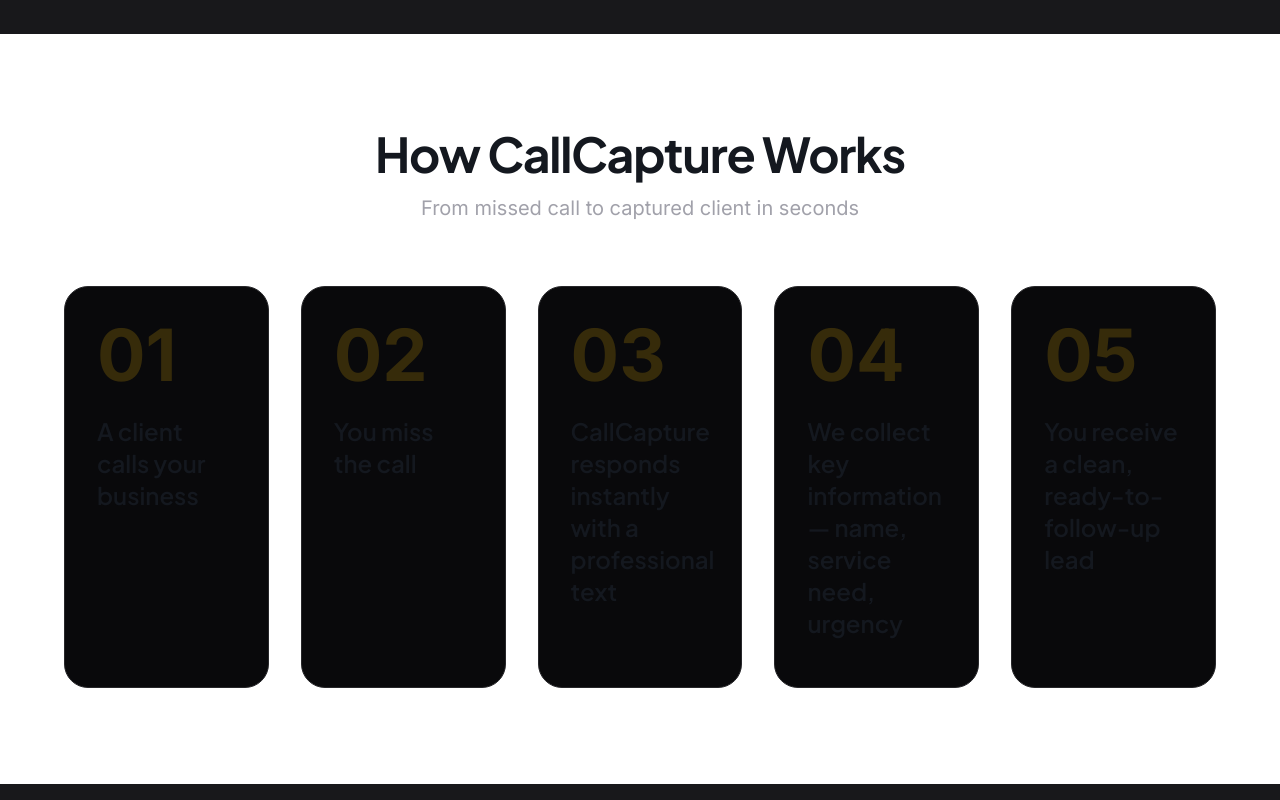
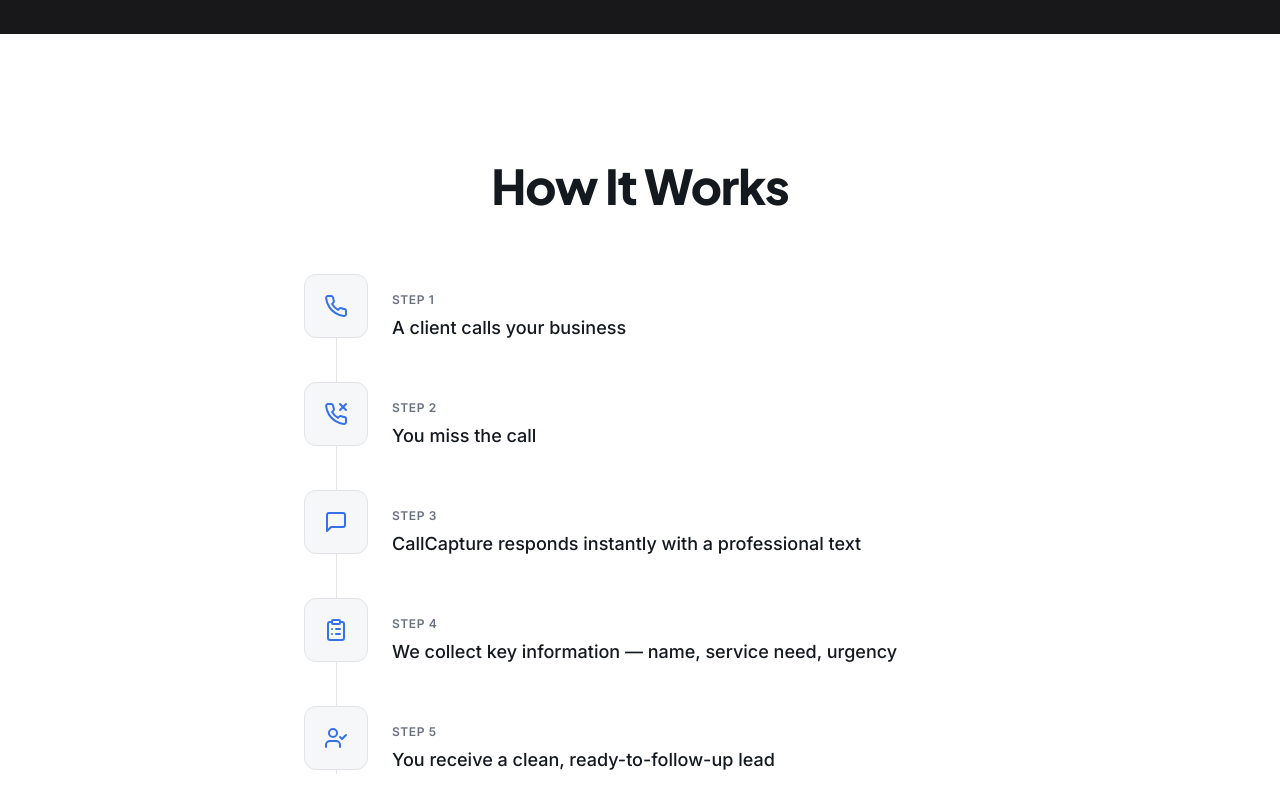
Before and after one commit to birdsinspace-gif/callcapture-nextjs, a Next.js app: page / in a window 1280 px wide. Shown: the part 1380-2180 px from the top of the page. Built offline with nearby package versions, Linux system fonts and the light colour scheme.

Commit message:
Update HowItWorks.tsx

```diff
--- a/src/components/landing/HowItWorks.tsx
+++ b/src/components/landing/HowItWorks.tsx
@@ -1,29 +1,62 @@
-export default function HowItWorks() {
+"use client";
+
+import { motion } from "framer-motion";
+import { Phone, PhoneMissed, MessageSquare, ClipboardList, UserCheck } from "lucide-react";
+
 const steps = [
-    { num: "01", title: "A client calls your business" },
-    { num: "02", title: "You miss the call" },
-    { num: "03", title: "CallCapture responds instantly with a professional text" },
-    { num: "04", title: "We collect key information — name, service need, urgency" },
-    { num: "05", title: "You receive a clean, ready-to-follow-up lead" },
+  { icon: Phone, title: "A client calls your business" },
+  { icon: PhoneMissed, title: "You miss the call" },
+  { icon: MessageSquare, title: "CallCapture responds instantly with a professional text" },
+  { icon: ClipboardList, title: "We collect key information \u2014 name, service need, urgency" },
+  { icon: UserCheck, title: "You receive a clean, ready-to-follow-up lead" },
 ];
 
+const HowItWorks = () => (
+  <section className="bg-background py-24 md:py-32">
+    <div className="container mx-auto px-6">
+      <motion.h2
+        className="text-center font-display text-3xl font-extrabold tracking-tight text-foreground md:text-5xl"
+        initial={{ opacity: 0, y: 20 }}
+        whileInView={{ opacity: 1, y: 0 }}
+        viewport={{ once: true }}
+        transition={{ duration: 0.6 }}
+      >
+        How It Works
+      </motion.h2>
+
+      <div className="relative mx-auto mt-16 max-w-2xl">
+        <div className="absolute left-6 top-0 hidden h-full w-px bg-border md:left-8 md:block" />
+
+        <div className="space-y-10">
+          {steps.map((step, i) => {
+            const Icon = step.icon;
             return (
-    <section id="how" className="py-24 px-6">
-      <div className="max-w-6xl mx-auto">
-        <div className="text-center mb-16">
-          <h2 className="text-5xl font-bold tracking-tight mb-4">How CallCapture Works</h2>
-          <p className="text-xl text-zinc-400">From missed call to captured client in seconds</p>
+              <motion.div
+                key={i}
+                className="flex items-start gap-5 md:gap-6"
+                initial={{ opacity: 0, x: -20 }}
+                whileInView={{ opacity: 1, x: 0 }}
+                viewport={{ once: true }}
+                transition={{ delay: i * 0.1, duration: 0.5 }}
+              >
+                <div className="relative z-10 flex h-12 w-12 shrink-0 items-center justify-center rounded-xl border border-border bg-card md:h-16 md:w-16">
+                  <Icon className="h-5 w-5 text-primary md:h-6 md:w-6" />
                 </div>
-
-        <div className="grid md:grid-cols-5 gap-8">
-          {steps.map((step, i) => (
-            <div key={i} className="bg-zinc-950 border border-zinc-800 rounded-3xl p-8 hover:border-yellow-500/50 transition-all group">
-              <div className="text-7xl font-bold text-yellow-500/20 group-hover:text-yellow-500/40 transition mb-6">{step.num}</div>
-              <h3 className="text-2xl font-semibold mb-4">{step.title}</h3>
+                <div className="pt-1 md:pt-3">
+                  <span className="text-xs font-semibold uppercase tracking-wider text-muted-foreground">
+                    Step {i + 1}
+                  </span>
+                  <p className="mt-1 text-base font-medium text-foreground md:text-lg">
+                    {step.title}
+                  </p>
                 </div>
-          ))}
+              </motion.div>
+            );
+          })}
+        </div>
       </div>
     </div>
   </section>
 );
-}
+
+export default HowItWorks;
```
Lines whose indentation alone changed are shown as unchanged.
